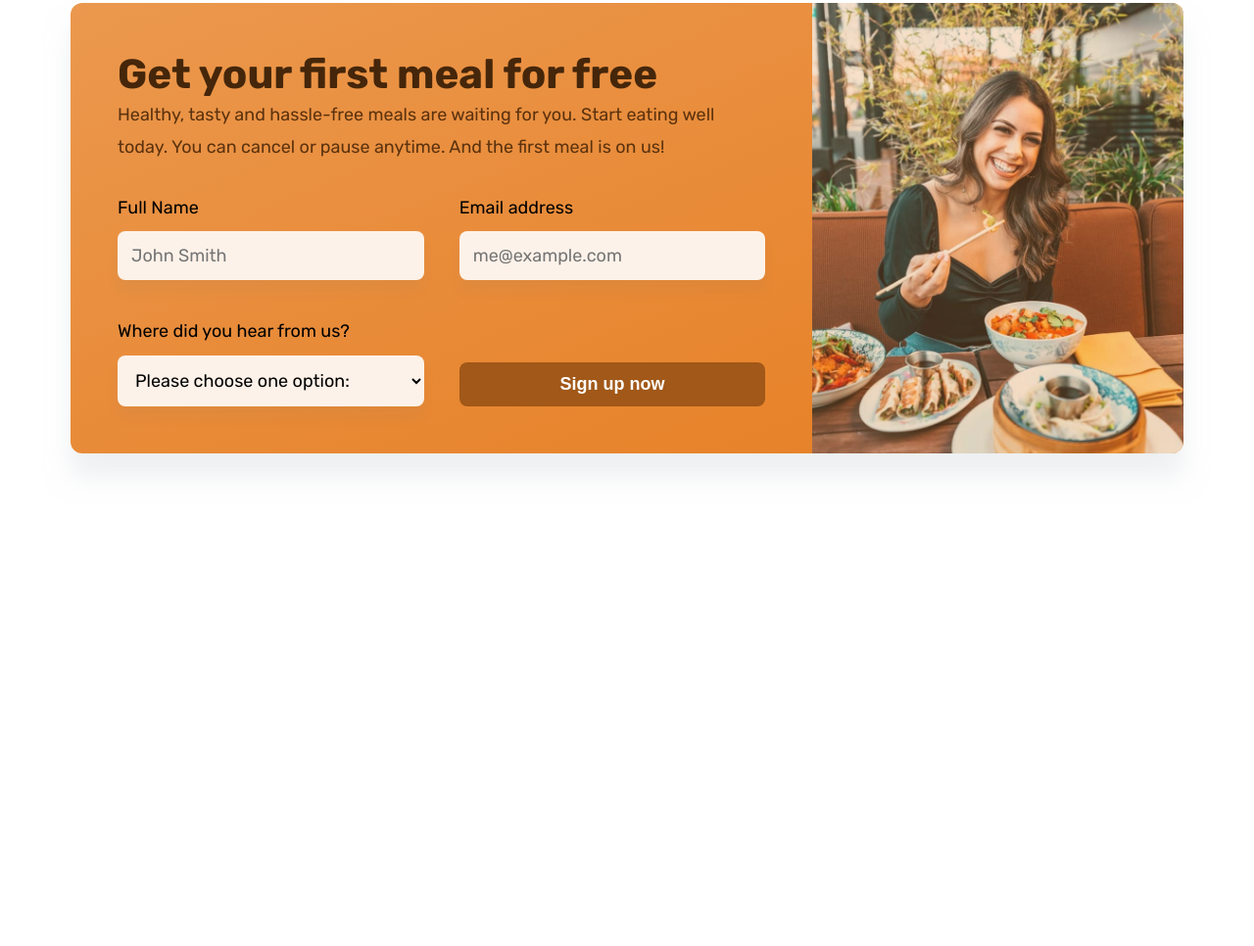
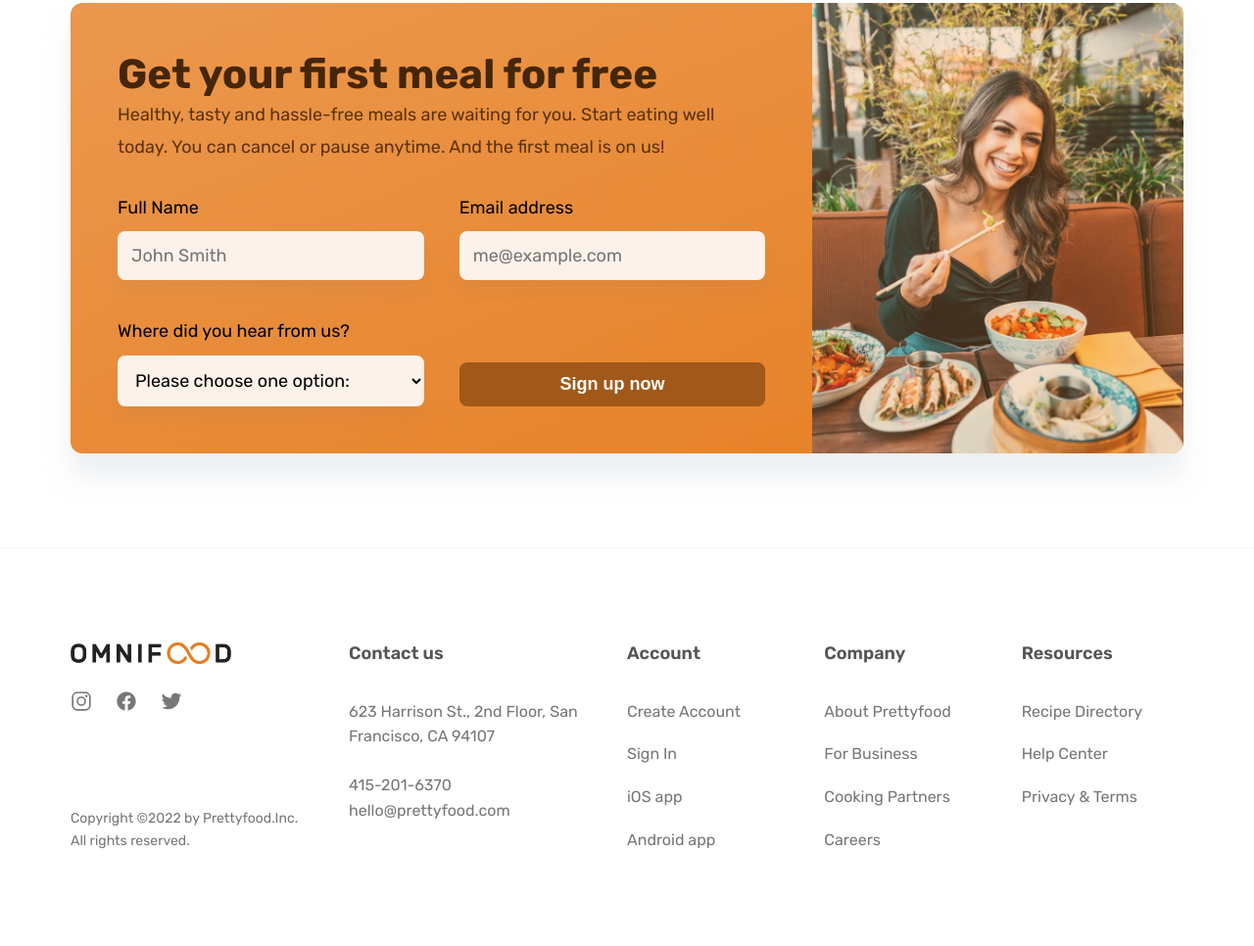
Before and after one commit to LIONSHI01/prettyfood-website, a plain HTML site: page index.html in a window 1280 px wide. Shown: the part 6207-7173 px from the top of the page at 98% size. Before the commit the page ends 6766 px from the top, so only its background shows below. Drawn offline with nearby package versions, Linux system fonts and the light colour scheme.

Commit message:
finish footer

```diff
--- a/css/general.css
+++ b/css/general.css
@@ -122,6 +122,10 @@ strong {
   grid-template-columns: repeat(4, 1fr);
 }
 
+.grid--5-cols {
+  grid-template-columns: repeat(5, 1fr);
+}
+
 .grid--v {
   margin-top: 9.6rem;
   justify-content: center;
--- a/css/style.css
+++ b/css/style.css
@@ -673,3 +673,101 @@
   background-color: #fff;
   color: #a15818;
 }
+
+/* ******************************** */
+/* FOOTER */
+/* ******************************** */
+
+.footer {
+  padding: 9.6rem 0;
+  border-top: 1px solid #f1f3f5;
+}
+
+.footer-adjustments {
+  display: grid;
+  grid-template-columns: 1.5fr 1.5fr 1fr 1fr 1fr;
+  gap: 3.6rem;
+}
+
+.social-media-box {
+  display: flex;
+  flex-direction: column;
+}
+.logo-box {
+  display: block;
+}
+
+.footer-logo {
+  height: 2.2rem;
+  margin-bottom: 2.4rem;
+}
+.social-media-links {
+  display: flex;
+  gap: 2.4rem;
+  list-style: none;
+}
+
+.social-link:link,
+.social-link:visited {
+  color: #777;
+  font-style: normal;
+}
+
+.footer-icon {
+  width: 2.2rem;
+  height: 2.2rem;
+}
+
+.copyright-text {
+  font-size: 1.4rem;
+  line-height: 1.6;
+  color: #767676;
+  margin-top: auto;
+}
+/* ******************************** */
+
+.footer-heading {
+  font-style: normal;
+  font-size: 1.8rem;
+  font-weight: 600;
+  color: #555;
+  margin-bottom: 3.6rem;
+}
+
+.address {
+  font-style: normal;
+  font-size: 1.6rem;
+  line-height: 1.6;
+  margin-bottom: 2.4rem;
+  color: #767676;
+}
+
+.footer-link:link,
+.footer-link:visited {
+  font-style: normal;
+  font-size: 1.6rem;
+  line-height: 1.6;
+  text-decoration: none;
+  color: #767676;
+}
+
+.nav-list {
+  display: flex;
+  flex-direction: column;
+  gap: 1.8rem;
+
+  list-style: none;
+}
+
+.nav-link:link,
+.nav-link:visited {
+  text-decoration: none;
+  font-size: 1.6rem;
+  line-height: 1.6;
+  color: #767676;
+}
+
+.nav-link:hover,
+.nav-link:active {
+  color: #555;
+}
--- a/index.html
+++ b/index.html
@@ -663,5 +663,91 @@
         </div>
       </section>
     </main>
+    <footer class="footer">
+      <div class="container grid grid--5-cols footer-adjustments">
+        <div class="social-media-box">
+          <a href="#" class="logo-box">
+            <img
+              class="footer-logo"
+              src="/img/omnifood-logo.png"
+              alt="Omnifood logo"
+            />
+          </a>
+          <ul class="social-media-links">
+            <li>
+              <a href="#" class="social-link">
+                <ion-icon class="footer-icon" name="logo-instagram"></ion-icon>
+              </a>
+            </li>
+            <li>
+              <a href="#" class="social-link">
+                <ion-icon class="footer-icon" name="logo-facebook"></ion-icon>
+              </a>
+            </li>
+            <li>
+              <a href="#" class="social-link">
+                <ion-icon class="footer-icon" name="logo-twitter"></ion-icon>
+              </a>
+            </li>
+          </ul>
+          <p class="copyright-text">
+            Copyright &copy;2022 by Prettyfood.Inc. All rights reserved.
+          </p>
+        </div>
+        <address class="contact-box">
+          <p class="footer-heading">Contact us</p>
+          <p class="address">
+            623 Harrison St., 2nd Floor, San Francisco, CA 94107
+          </p>
+          <a href="tel:415-201-6370" class="footer-link">415-201-6370</a>
+          <a href="mailto:hello@prettyfood.com" class="footer-link"
+            >hello@prettyfood.com</a
+          >
+        </address>
+
+        <div class="nav-col">
+          <p class="footer-heading">Account</p>
+          <ul class="nav-list">
+            <li class="nav-item">
+              <a class="nav-link" href="#"> Create Account</a>
+            </li>
+            <li class="nav-item"><a class="nav-link" href="#"> Sign In</a></li>
+            <li class="nav-item"><a class="nav-link" href="#"> iOS app</a></li>
+            <li class="nav-item">
+              <a class="nav-link" href="#"> Android app</a>
+            </li>
+          </ul>
+        </div>
+        <div class="nav-col">
+          <p class="footer-heading">Company</p>
+          <ul class="nav-list">
+            <li class="nav-item">
+              <a class="nav-link" href="#"> About Prettyfood</a>
+            </li>
+            <li class="nav-item">
+              <a class="nav-link" href="#"> For Business</a>
+            </li>
+            <li class="nav-item">
+              <a class="nav-link" href="#"> Cooking Partners</a>
+            </li>
+            <li class="nav-item"><a class="nav-link" href="#"> Careers</a></li>
+          </ul>
+        </div>
+        <div class="nav-col">
+          <p class="footer-heading">Resources</p>
+          <ul class="nav-list">
+            <li class="nav-item">
+              <a class="nav-link" href="#"> Recipe Directory</a>
+            </li>
+            <li class="nav-item">
+              <a class="nav-link" href="#"> Help Center</a>
+            </li>
+            <li class="nav-item">
+              <a class="nav-link" href="#"> Privacy & Terms</a>
+            </li>
+          </ul>
+        </div>
+      </div>
+    </footer>
   </body>
 </html>
```
